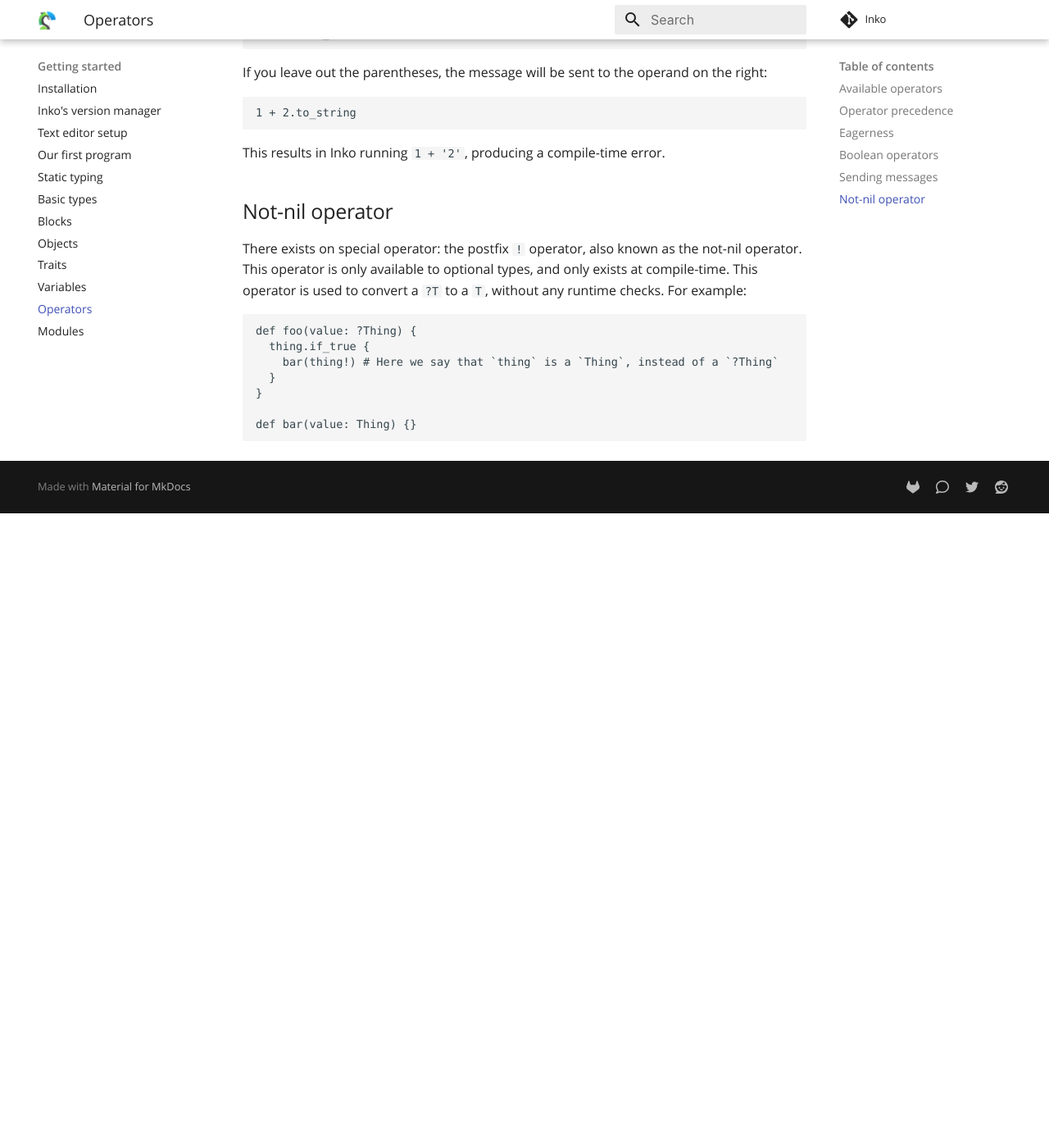
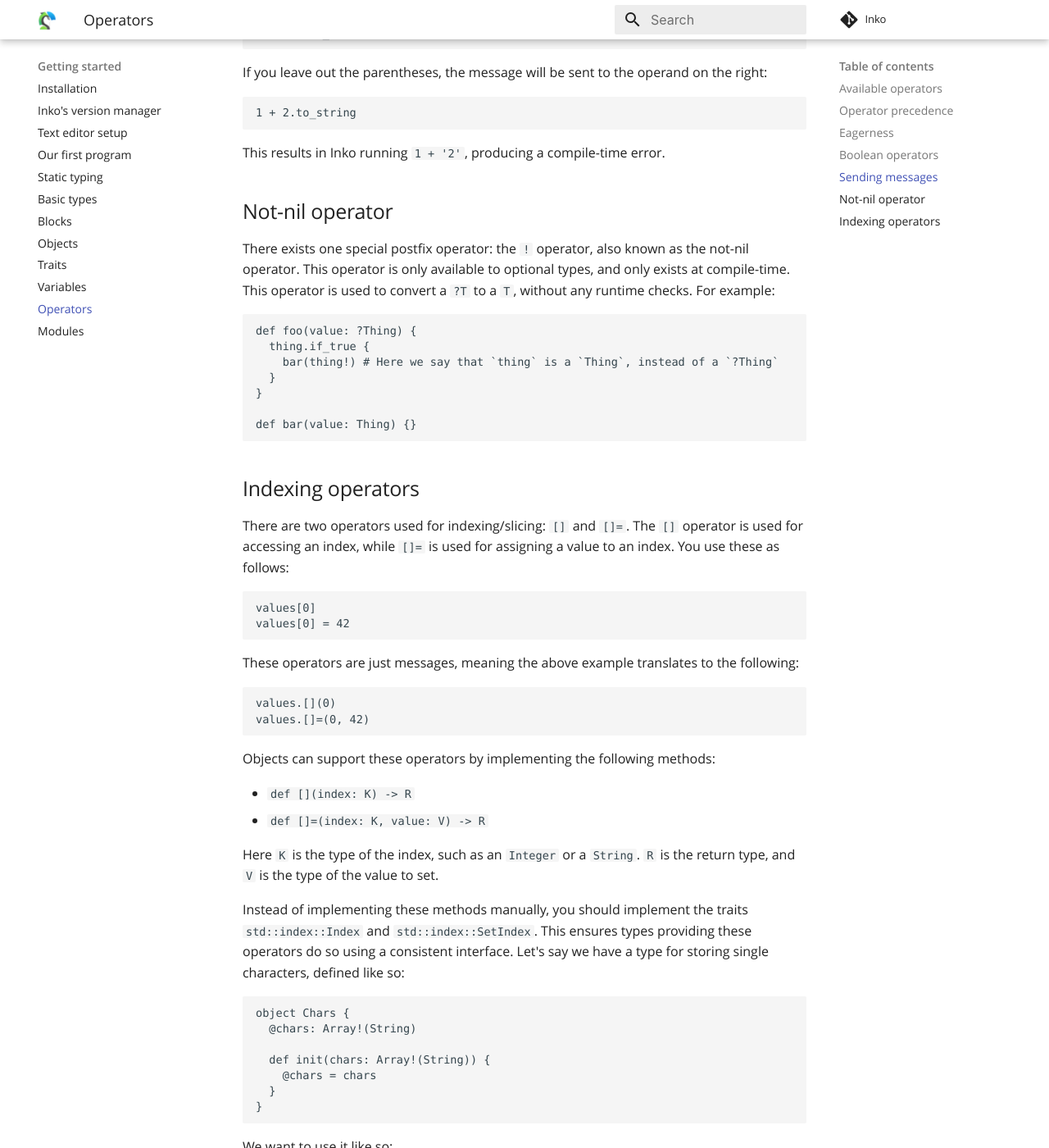
Before and after one commit to inko-lang/inko, an MkDocs documentation site: the page built from docs/source/getting-started/operators.md, in a window 1280 px wide and 1400 px high, scrolled down 2568 px. Shown: the whole window at 82% size. Built offline with MkDocs 1.6.1 and Material for MkDocs 9.7.7, drawn with Linux system fonts in a browser that asks for light colours; comment, search, counter and statistics services are not loaded; before the commit the page ends 3194 px from its top, so only the background shows below that; some of the changed text lies outside the part shown.

Commit message:
Document indexing operators

````diff
--- a/docs/source/getting-started/operators.md
+++ b/docs/source/getting-started/operators.md
@@ -99,7 +99,7 @@ This results in Inko running `1 + '2'`, producing a compile-time error.
 
 ## Not-nil operator
 
-There exists on special operator: the postfix `!` operator, also known as the
+There exists one special postfix operator: the `!` operator, also known as the
 not-nil operator. This operator is only available to optional types, and only
 exists at compile-time. This operator is used to convert a `?T` to a `T`,
 without any runtime checks. For example:
@@ -113,3 +113,80 @@ def foo(value: ?Thing) {
 
 def bar(value: Thing) {}
 ```
+
+## Indexing operators
+
+There are two operators used for indexing/slicing: `[]` and `[]=`. The `[]`
+operator is used for accessing an index, while `[]=` is used for assigning a
+value to an index. You use these as follows:
+
+```inko
+values[0]
+values[0] = 42
+```
+
+These operators are just messages, meaning the above example translates to the
+following:
+
+```inko
+values.[](0)
+values.[]=(0, 42)
+```
+
+Objects can support these operators by implementing the following methods:
+
+* `def [](index: K) -> R`
+* `def []=(index: K, value: V) -> R`
+
+Here `K` is the type of the index, such as an `Integer` or a `String`. `R` is
+the return type, and `V` is the type of the value to set.
+
+Instead of implementing these methods manually, you should implement the traits
+`std::index::Index` and `std::index::SetIndex`. This ensures types providing
+these operators do so using a consistent interface. Let's say we have a type for
+storing single characters, defined like so:
+
+```inko
+object Chars {
+  @chars: Array!(String)
+
+  def init(chars: Array!(String)) {
+    @chars = chars
+  }
+}
+```
+
+We want to use it like so:
+
+```inko
+let chars = Chars.new(Array.new('a', 'b', 'c'))
+
+chars[0]       # => 'a'
+chars[1] = 'd' # => 'd'
+```
+
+To achieve this, we implement the traits from `std::index` as follows:
+
+```inko
+import std::index::(Index, SetIndex)
+
+object Chars {
+  @chars: Array!(String)
+
+  def init(chars: Array!(String)) {
+    @chars = chars
+  }
+}
+
+impl Index!(Integer, String) for Chars {
+  def [](index: Integer) -> ?String {
+    @chars[index]
+  }
+}
+
+impl SetIndex!(Integer, String) for Chars {
+  def []=(index: Integer, value: String) -> String {
+    @chars[index] = value
+  }
+}
+```
````
Also changed, not shown: docs/source/getting-started/basic-types.md (+16 -1 lines).
